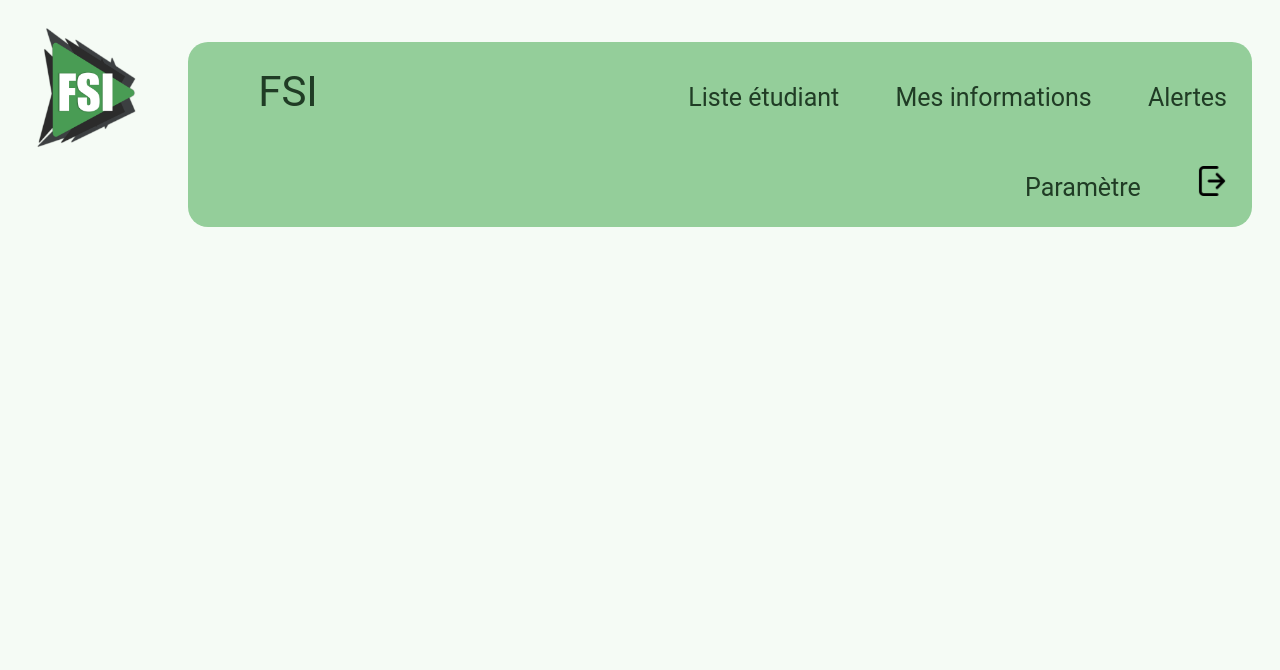
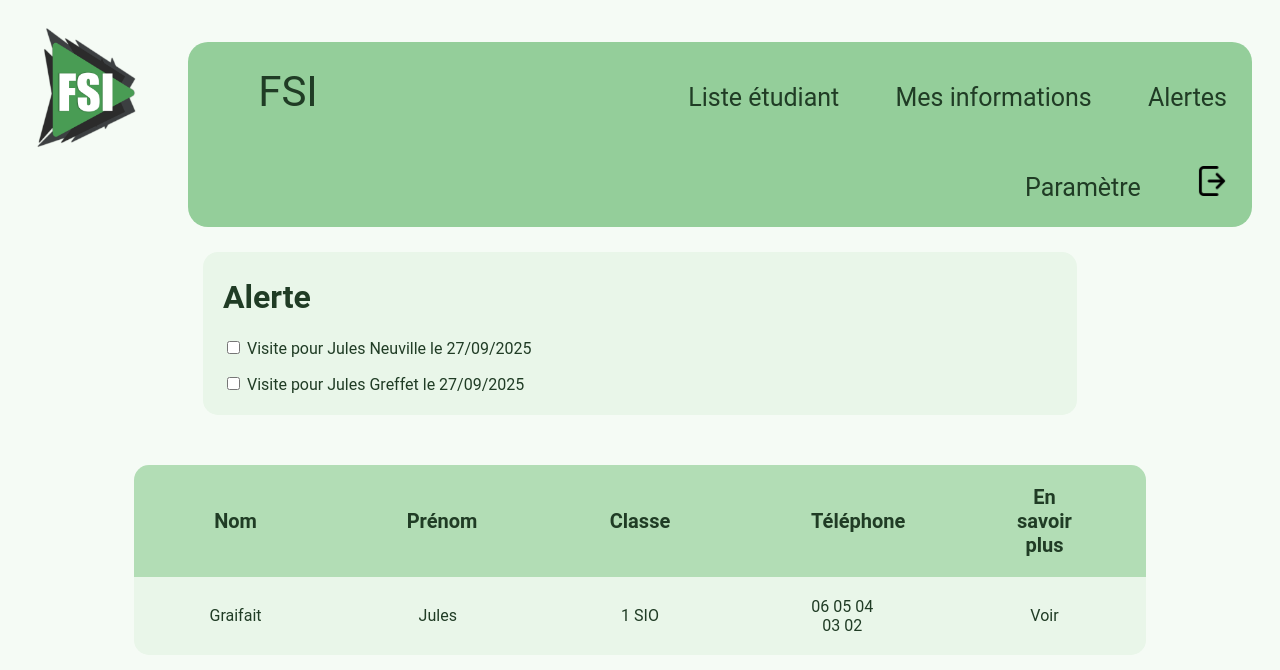
Before and after one commit to julesgreffet01/projetFSI, a PHP site: page /Code/View/Acceuil_Admin.php in a window 1280 px wide. Shown: the top 670 px of the page. Run offline with PHP 8.4, Linux system fonts and the light colour scheme.

Commit message:
CSS fin lot 1

```diff
--- a/Code/Css/Tableau.css
+++ b/Code/Css/Tableau.css
@@ -1,4 +1,6 @@
 .tableau {
+    table-layout: fixed;
+    width: 80%;
     border-collapse: collapse;
     text-align: center;
     border-radius: 15px;
@@ -30,3 +32,12 @@
     margin-right: auto;
     margin-left: auto;
 }
+
+.alerteadmin{
+    background: #E9F6E9;
+    margin-right: 195px;
+    margin-left: 195px;
+    border-radius: 15px;
+    text-align: left;
+    padding: 5px 20px;
+}
--- a/Code/View/Acceuil_Admin.php
+++ b/Code/View/Acceuil_Admin.php
@@ -1,7 +1,36 @@
 <?php
 $titrefichier = "Acceuil";
-$stylecss = "Style.css";
+$stylecss = "Tableau.css";
 include('Nav_Bar.php');
+?>
 
+<div class="alerteadmin">
+    <h1>Alerte</h1>
+    <p>
+        <input type="checkbox" class="coche">
+        <label>Visite pour Jules Neuville le 27/09/2025</label>
+    </p>
+    <p>
+        <input type="checkbox" class="coche">
+        <label>Visite pour Jules Greffet le 27/09/2025</label>
+    </p>
+</div>
 
-?>
+<div class="centre">
+<table class="tableau">
+    <tr>
+        <th>Nom</th>
+        <th>Prénom</th>
+        <th>Classe</th>
+        <th>Téléphone</th>
+        <th>En savoir plus</th>
+    </tr>
+    <tr>
+        <td>Graifait</td>
+        <td>Jules</td>
+        <td>1 SIO</td>
+        <td>06 05 04 03 02</td>
+        <td><a href="#" class="voircss">Voir</a></td>
+    </tr>
+</table>
+</div>
--- a/Code/View/Page_Info_Admin.php
+++ b/Code/View/Page_Info_Admin.php
@@ -2,6 +2,4 @@
 $titrefichier = "Acceuil";
 $stylecss = "Style.css";
 include('Nav_Bar.php');
-
-
 ?>
--- a/Code/View/Page_Parametre_Classe.php
+++ b/Code/View/Page_Parametre_Classe.php
@@ -14,6 +14,7 @@ include('header_admin.php');
         <input type="text" class="typetext" name="city" value="" placeholder="" />
     </p>
 </div>
+<div class="selectclass">
 <div class="selection">
     <label for="city">Classe à modifier</label>
     <select name="classe-select">
@@ -26,3 +27,4 @@ include('header_admin.php');
         <option value="goldfish">Goldfish</option>
     </select>
 </div>
+</div>
--- a/Code/View/Page_Parametre_Etudiant.php
+++ b/Code/View/Page_Parametre_Etudiant.php
@@ -87,6 +87,7 @@ include('header_admin.php');
         </select>
     </p>
 </div>
+<div class="selectetudiant">
 <div class="selection">
     <label for="city">Etudiant à modifier</label>
     <select name="tuteur-select">
@@ -99,3 +100,4 @@ include('header_admin.php');
         <option value="goldfish">Goldfish</option>
     </select>
 </div>
+</div>
--- a/Code/View/Page_Parametre_Specialite.php
+++ b/Code/View/Page_Parametre_Specialite.php
@@ -10,6 +10,7 @@ include('header_admin.php');
         <input type="text" class="typetext" name="city" value="" placeholder="" />
     </p>
 </div>
+<div class="selectespe">
 <div class="selection">
     <label for="city">Spécialité à modifier</label>
     <select name="specialité-select">
@@ -22,3 +23,4 @@ include('header_admin.php');
         <option value="goldfish">Goldfish</option>
     </select>
 </div>
+</div>
```
Also changed, not shown: Code/Css/Parametre.css (+20 -0 lines), Code/View/Page_Parametre_Entreprise.php (+2 -12 lines), Code/View/Page_Parametre_Maitre_Apprentissage.php (+16 -2 lines).
